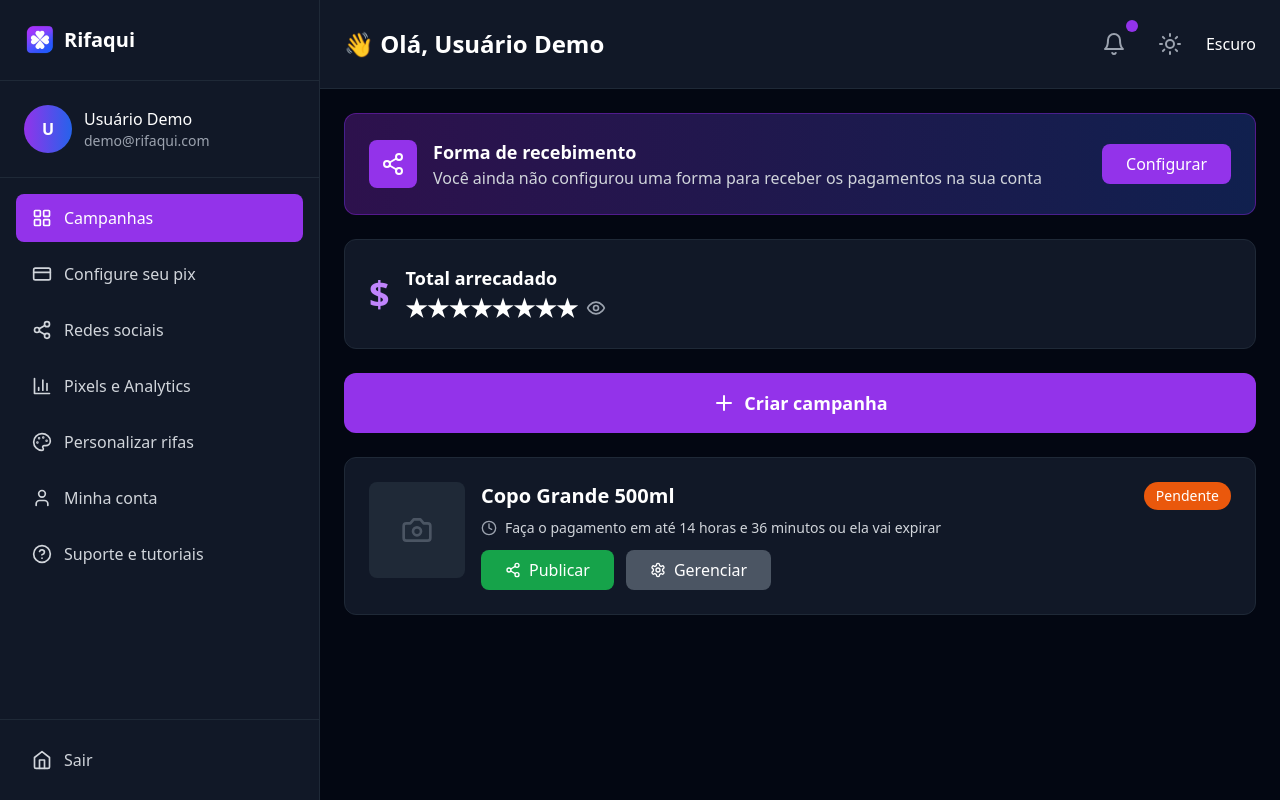
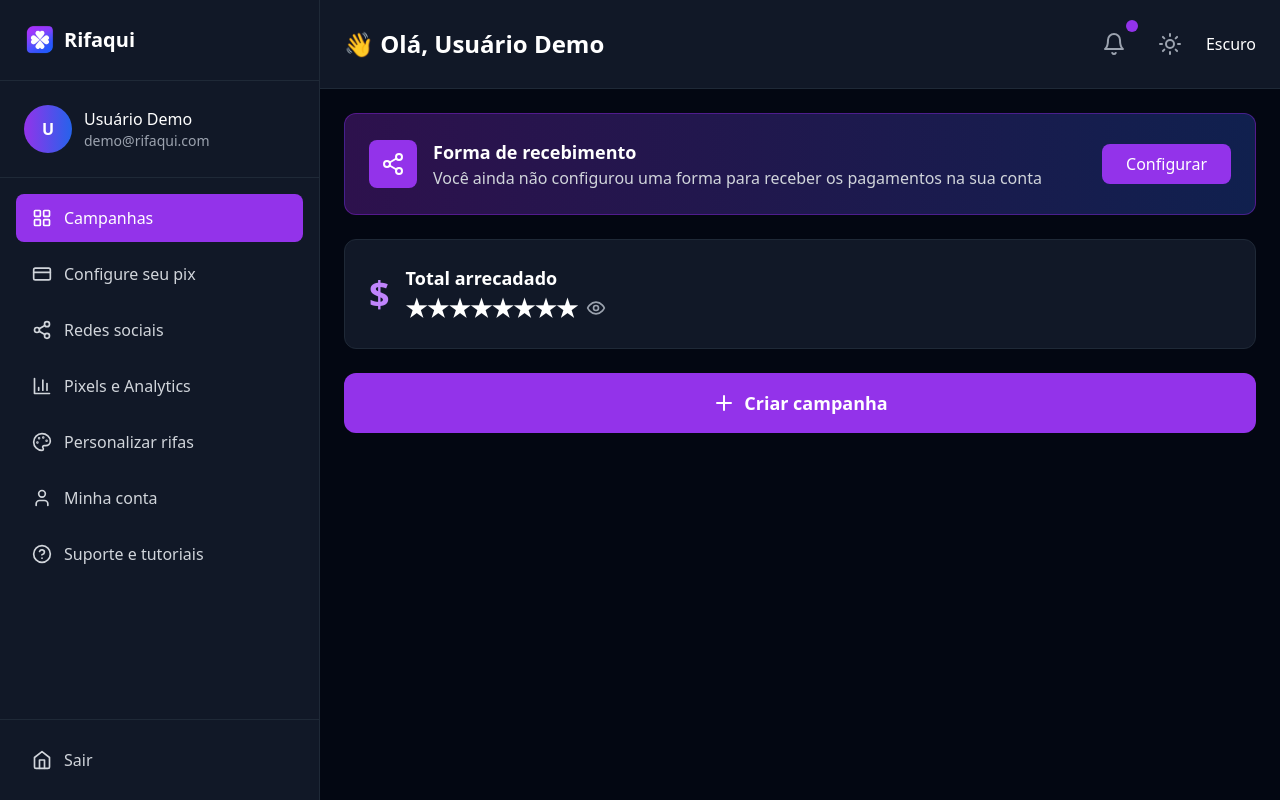
Before and after one commit to gilson954/sistema-rifa, a React (Vite) app: page /dashboard in a window 1280 px wide. Built offline with nearby package versions, Linux system fonts and the light colour scheme.

Commit message:
Remove campaigns list section from dashboard

```diff
--- a/src/pages/DashboardPage.tsx
+++ b/src/pages/DashboardPage.tsx
@@ -6,26 +6,13 @@ import {
   Eye,
   EyeOff,
   Plus,
-  Camera,
-  Clock,
-  Share2,
-  Settings
+  Share2
 } from 'lucide-react';
 import { useTheme } from '../context/ThemeContext';
 
 const DashboardPage = () => {
   const { theme, toggleTheme } = useTheme();
   const [showRevenue, setShowRevenue] = useState(false);
-
-  const campaigns = [
-    {
-      id: 1,
-      title: 'Copo Grande 500ml',
-      status: 'Pendente',
-      timeLeft: 'Faça o pagamento em até 14 horas e 36 minutos ou ela vai expirar',
-      image: null
-    }
-  ];
 
   return (
     <div className="min-h-screen bg-gray-100 dark:bg-gray-950 text-gray-900 dark:text-white transition-colors duration-300">
@@ -108,49 +95,6 @@ const DashboardPage = () => {
           <Plus className="h-6 w-6" />
           <span>Criar campanha</span>
         </button>
-
-        {/* Campaigns List */}
-        <div className="space-y-4">
-          {campaigns.map((campaign) => (
-            <div key={campaign.id} className="bg-white dark:bg-gray-900 rounded-xl p-6 border border-gray-200 dark:border-gray-800 transition-colors duration-300">
-              <div className="flex items-start space-x-4">
-                {/* Campaign Image Placeholder */}
-                <div className="w-24 h-24 bg-gray-200 dark:bg-gray-800 rounded-lg flex items-center justify-center transition-colors duration-300">
-                  <Camera className="h-8 w-8 text-gray-500 dark:text-gray-600" />
-                </div>
-
-                {/* Campaign Info */}
-                <div className="flex-1">
-                  <div className="flex items-start justify-between">
-                    <div>
-                      <h3 className="text-xl font-semibold text-gray-900 dark:text-white mb-2 transition-colors duration-300">{campaign.title}</h3>
-                      <div className="flex items-center space-x-2 mb-3">
-                        <Clock className="h-4 w-4 text-gray-500 dark:text-gray-400" />
-                        <span className="text-gray-600 dark:text-gray-300 text-sm transition-colors duration-300">{campaign.timeLeft}</span>
-                      </div>
-                    </div>
-
-                    <span className="bg-orange-600 text-white px-3 py-1 rounded-full text-sm font-medium">
-                      {campaign.status}
-                    </span>
-                  </div>
-
-                  {/* Action Buttons */}
-                  <div className="flex space-x-3">
-                    <button className="bg-green-600 hover:bg-green-700 text-white px-6 py-2 rounded-lg font-medium flex items-center space-x-2 transition-colors duration-200">
-                      <Share2 className="h-4 w-4" />
-                      <span>Publicar</span>
-                    </button>
-                    <button className="bg-gray-600 hover:bg-gray-700 text-white px-6 py-2 rounded-lg font-medium flex items-center space-x-2 transition-colors duration-200">
-                      <Settings className="h-4 w-4" />
-                      <span>Gerenciar</span>
-                    </button>
-                  </div>
-                </div>
-              </div>
-            </div>
-          ))}
-        </div>
       </div>
     </div>
   );
```
